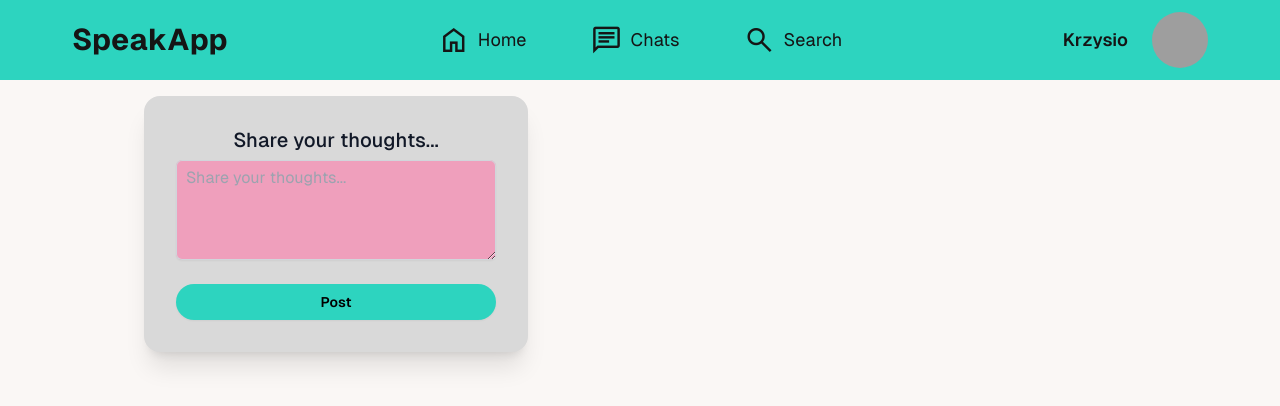
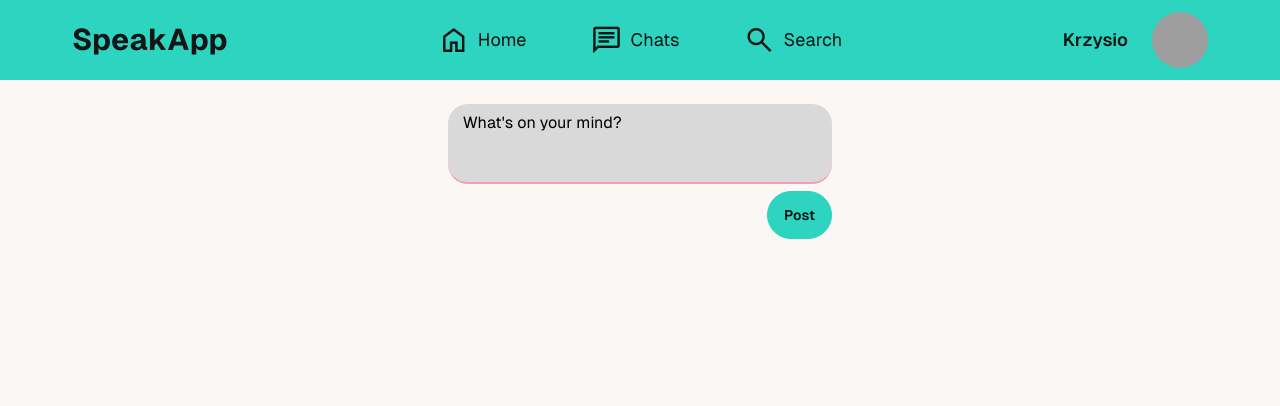
Before and after one commit to Project-SpeakApp/SpeakApp, an Angular app in the folder frontend/: page /posts/create in a window 1280 px wide. Shown: the top 406 px of the page. Built offline with nearby package versions, Linux system fonts and the light colour scheme; grey boxes are pictures that could not be loaded.

Commit message:
Requires Tests

```diff
--- a/frontend/src/app/modules/posts/components/add-post/add-post.component.css
+++ b/frontend/src/app/modules/posts/components/add-post/add-post.component.css
@@ -1,3 +1,20 @@
 textarea {
-  height: 100px; /* Set your desired height */
+  height: 80px;
+  color: black;
+  border-radius: 20px;
+  background-color: #D9D9D9;
+  width: 100%;
+  padding-left:15px;
+  padding-top: 7px;
+  border-bottom: 2px solid #EF9FBC;
+  resize: none;
+
 }
+
+textarea::placeholder {
+  color: black;
+}
+.card {
+  margin-left: auto;
+  margin-right: auto;
+}
--- a/frontend/src/app/modules/posts/components/add-post/add-post.component.html
+++ b/frontend/src/app/modules/posts/components/add-post/add-post.component.html
@@ -1,17 +1,14 @@
-<div style="background-color:#D9D9D9" class="card w-96 bg-base-100 shadow-xl ">
-  <div class="card-body">
+<div class="card w-96">
+  <form #form="ngForm" (ngSubmit)="onFormSubmit()" class="space-y-6">
+    <div>
+      <div class="mt-2">
+        <textarea id="content" [(ngModel)]="model.content" class="text-black w-full" placeholder="What's on your mind?" name="content" type="text"></textarea>
+      </div>
+      <div>
+        <button class="btn btn-primary" style="float:right; border-radius: 25px">Post</button>
+      </div>
+    </div>
 
-    <form #form="ngForm" (ngSubmit)="onFormSubmit()" class="space-y-6">
-      <div>
-        <label for="content" class="block text-xl font-medium leading-6 text-gray-900 text-center">Share your thoughts...</label>
-        <div class="mt-2">
-          <textarea id="content" [(ngModel)]="model.content" style="border-radius: 50px" style="padding-left: 10px" placeholder="Share your thoughts..." name="content" type="text" required class="block w-full bg-secondary rounded-md border-0 py-1.5 text-black text-gray-900 shadow-sm ring-1 ring-inset ring-gray-300 placeholder:text-gray-400"></textarea>
-        </div>
-      </div>
 
-      <div>
-        <button type="submit" style="border-radius: 20px" class="flex w-full justify-center rounded-md bg-primary px-3 py-1.5 text-sm font-semibold leading-6 text-black shadow-sm hover:bg-primary focus-visible:outline focus-visible:outline-2 focus-visible:outline-offset-2 focus-visible:bg-primary ">Post</button>
-      </div>
-    </form>
-  </div>
+  </form>
 </div>
--- a/frontend/src/app/modules/posts/components/add-post/add-post.component.ts
+++ b/frontend/src/app/modules/posts/components/add-post/add-post.component.ts
@@ -11,7 +11,7 @@ import {Subscription} from "rxjs";
 })
 export class AddPostComponent implements OnDestroy {
   model: AddPost;
-  userId: string = ''; //give or get later some userId
+  userId: string = '6c84fb95-12c4-11ec-82a8-0242ac130003'; //give or get later some userId
   private addPostSubscription?: Subscription
 
   constructor(private PostService: PostService) {
```
